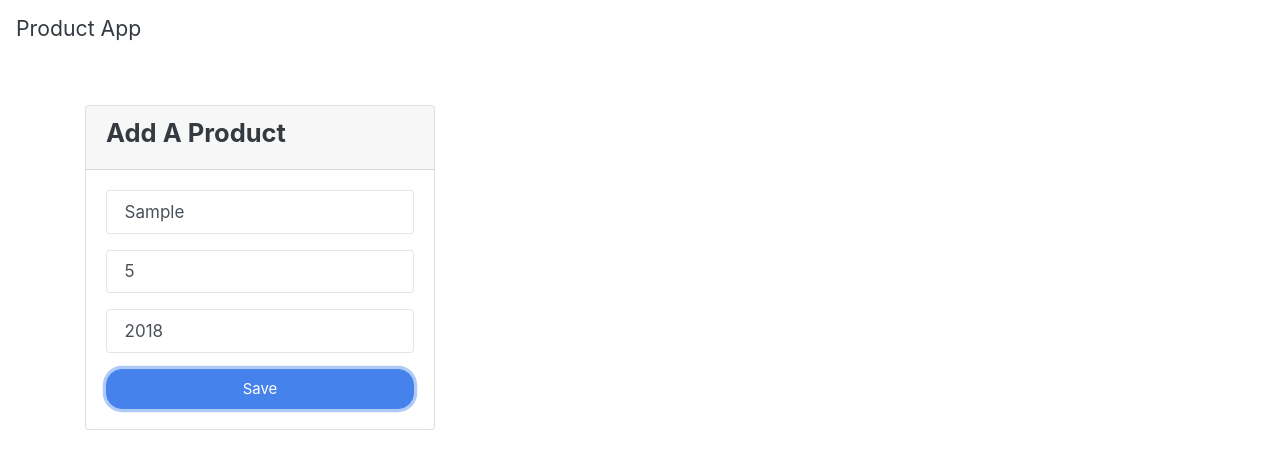
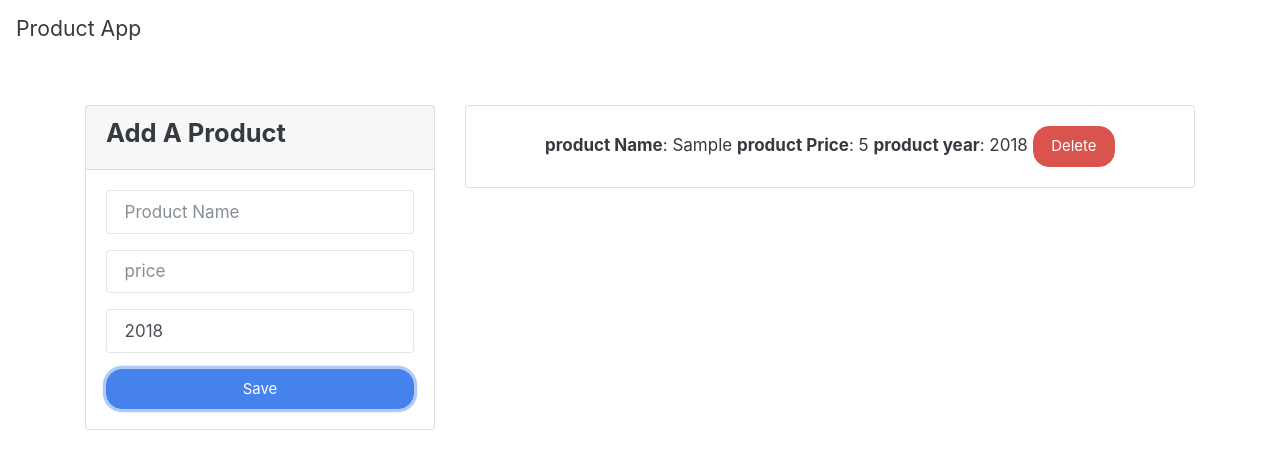
Before and after one commit to DannyBernard/guardarProductojs, a plain HTML site: page index.html in a window 1280 px wide. Both pictures are taken after typing "Sample", "5" into the empty fields and a click on the input "Save". Drawn offline with Linux system fonts and the light colour scheme.

Commit message:
avazando

```diff
--- a/app.js
+++ b/app.js
@@ -1,33 +1,63 @@
-class product{
-    constructor(name,precio,year){
-    this.name =name;
-    this.price=price;
-    this.year=year;
+class Product {
+    constructor(name, price, year) {
+        this.name = name;
+        this.price = price;
+        this.year = year;
     }
 
 
 }
-class UI{
-      addProduct(){
+class UI {
+    addProduct(product) {
+        const productList = document.getElementById('product-list');
+        const element = document.createElement('div');
+        element.innerHTML = `
+            <div class = "card text-center mb-4>" >
+                <div class="card-body">
+                    <strong>product Name</strong>: ${product.name}
+                    <strong>product Price</strong>: ${product.price}
+                    <strong>product year</strong>: ${product.year}
+                    <a href="#" class="btn btn-danger" name="delete"> Delete</a>
+                </div>
+        </div >
+          `;
+        productList.appendChild(element);
+    }
 
-      }
-      deleteProduct(){
+    restfrom(){
+        document.getElementById('product-form').reset();
+    }
 
-      }
+    deleteProduct() {
 
-    showmessage(){
+    }
+
+    showmessage() {
 
     }
 }
 
 //dome event
-document.getElementById('product-form').addEventListener('submit',function(e){
-   const name = document.getElementById('name').value;
-   const price= document.getElementById('price').value;
-   const year = document.getElementById('year').value;
+document.getElementById('product-form').addEventListener('submit', function (e) {
+    const name = document.getElementById('name').value;
+    const price = document.getElementById('price').value;
+    const year = document.getElementById('year').value;
 
-   console.log(name,price,year);
+    console.log(name, price, year);
 
-   e.preventDefault();
+    const product = new Product(name, price, year);
 
-})
+    const ui = new UI();
+
+
+    ui.addProduct(product);
+    ui.restfrom();
+    e.preventDefault();
+
+
+
+});
+
+document.getElementById('product-list').addEventListener('click',function(e){
+
+});
--- a/index.html
+++ b/index.html
@@ -31,7 +31,7 @@
                         <input type="text" id="name" placeholder="Product Name" class="form-control">
                     </div>
                     <div class="form-group">
-                        <input type="number" step="0.00"  id="price" placeholder="price" class="form-control">
+                        <input type="number" step="0.01"  id="price" placeholder="price" class="form-control">
                     </div>
                     <div class="form-group">
                         <input type="number" id="year" min="1900" max="2023" value="2018" placeholder="year product" class="form-control">
```
